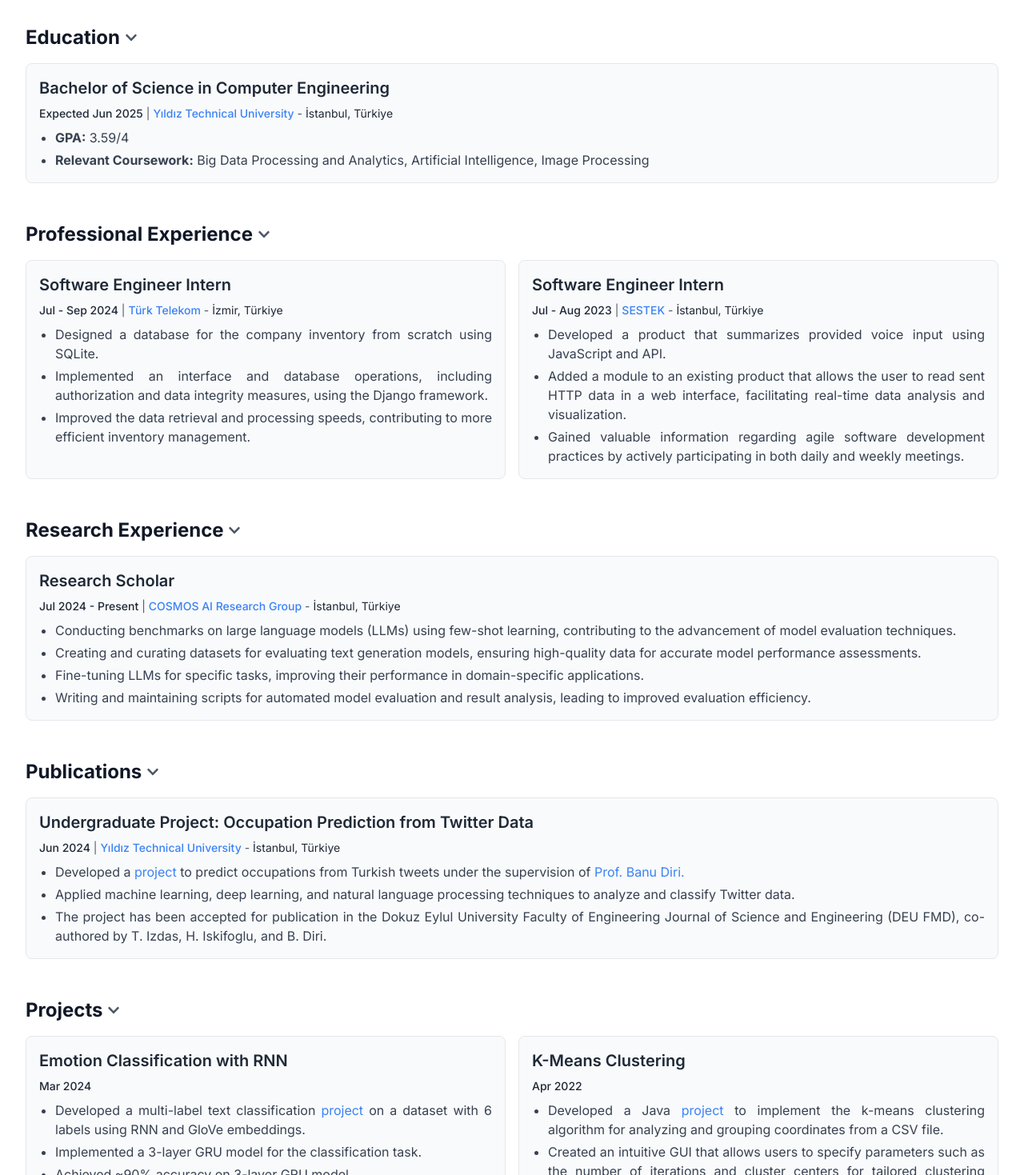
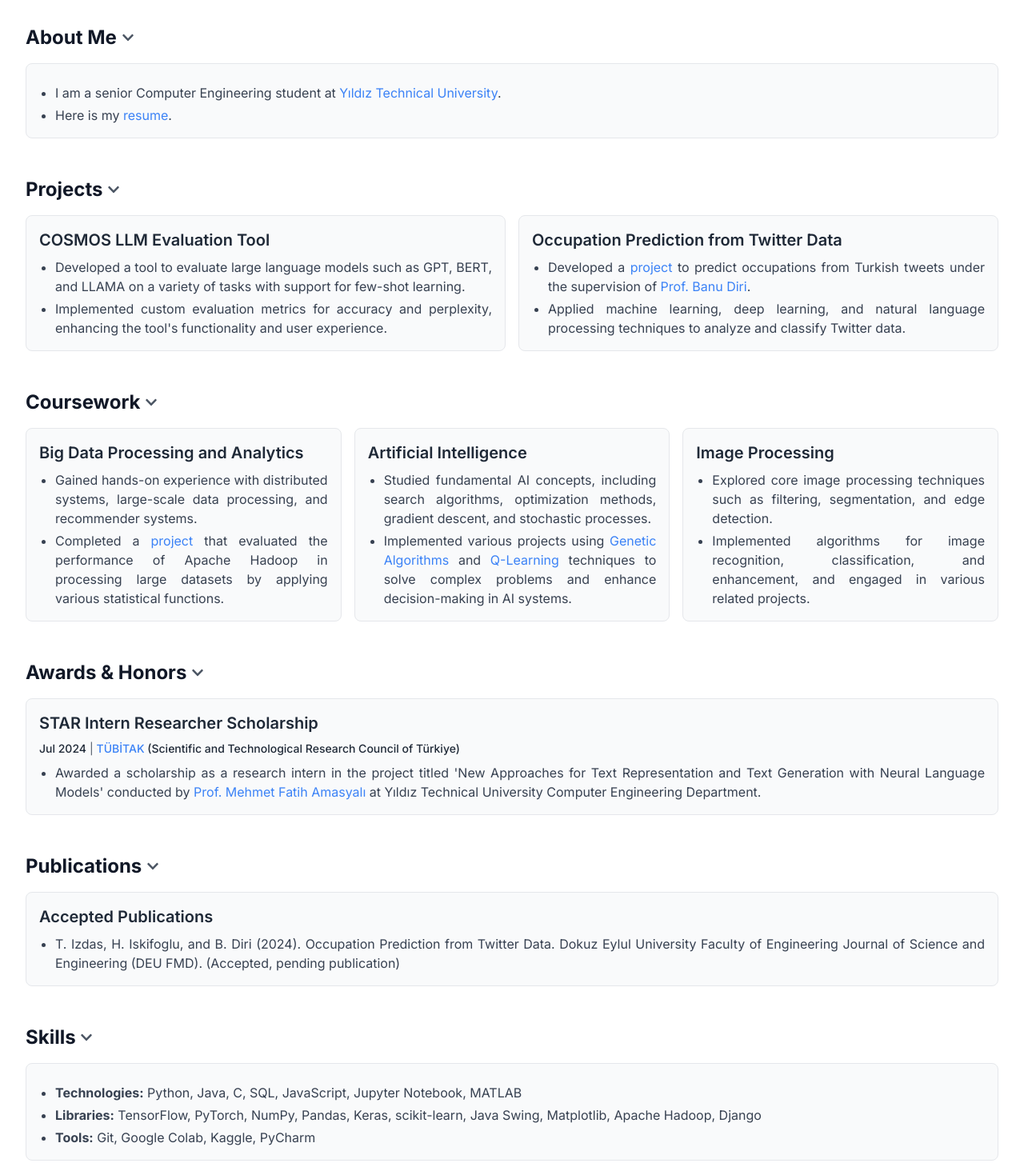
Before and after one commit to tolgaizdas/personal-website, a Next.js app: page / in a window 1280 px wide. Shown: the part 201-1670 px from the top of the page at 80% size. Built offline with nearby package versions, Linux system fonts and the light colour scheme.

Commit message:
added/removed/updated some sections, added resume

```diff
--- a/src/app/page.js
+++ b/src/app/page.js
@@ -13,6 +13,25 @@ export default function Home() {
     email: "tolgaizdas@gmail.com",
     githubUrl: "https://github.com/tolgaizdas",
     linkedinUrl: "https://linkedin.com/in/tolgaizdas",
+  };
+
+  const aboutMe = {
+    header: "About Me",
+    subsections: [
+      {
+        header: "",
+        date: "",
+        company: "",
+        location: "",
+        description: [
+          `I am a senior Computer Engineering student at ${generate_a_tag(
+          "https://www.yildiz.edu.tr/en",
+          "Yıldız Technical University"
+        )}.`,
+          `Here is my ${generate_a_tag("/tolgaizdas-resume.pdf", "resume")}.`,
+        ],
+      },
+    ],
   };
 
   const education = {
@@ -90,58 +109,47 @@ export default function Home() {
     header: "Publications",
     subsections: [
       {
-        header:
-          "Undergraduate Project: Occupation Prediction from Twitter Data",
-        date: "Jun 2024",
-        company: generate_a_tag(
-          "https://www.yildiz.edu.tr/en",
-          "Yıldız Technical University"
-        ),
-        location: "İstanbul, Türkiye",
+        header: "Accepted Publications",
+        date: "",
+        company: "",
+        location: "",
+        description: [
+          `T. Izdas, H. Iskifoglu, and B. Diri (2024).
+          Occupation Prediction from Twitter Data.
+          Dokuz Eylul University Faculty of Engineering Journal of Science and Engineering (DEU FMD). (Accepted, pending publication)`,
+        ],
+      },
+    ],
+  };
+
+
+  const projects = {
+    header: "Projects",
+    subsections: [
+      {
+        header: "COSMOS LLM Evaluation Tool",
+        date: "",
+        company: "",
+        location: "",
+        description: [
+          "Developed a tool to evaluate large language models such as GPT, BERT, and LLAMA on a variety of tasks with support for few-shot learning.",
+          "Implemented custom evaluation metrics for accuracy and perplexity, enhancing the tool's functionality and user experience.",
+        ],
+      },
+      {
+        header: "Occupation Prediction from Twitter Data",
+        date: "",
+        company: "",
+        location: "",
         description: [
           `Developed a ${generate_a_tag(
             "https://github.com/tolgaizdas/Occupation-Prediction",
             "project"
           )} to predict occupations from Turkish tweets under the supervision of ${generate_a_tag(
             "https://scholar.google.com.tr/citations?hl=en&user=GUQMy2UAAAAJ&hl=en",
-            "Prof. Banu Diri."
-          )}`,
+            "Prof. Banu Diri"
+          )}.`,
           "Applied machine learning, deep learning, and natural language processing techniques to analyze and classify Twitter data.",
-          "The project has been accepted for publication in the Dokuz Eylul University Faculty of Engineering Journal of Science and Engineering (DEU FMD), co-authored by T. Izdas, H. Iskifoglu, and B. Diri.",
-        ],
-      },
-    ],
-  };
-
-  const projects = {
-    header: "Projects",
-    subsections: [
-      {
-        header: "Emotion Classification with RNN",
-        date: "Mar 2024",
-        company: "",
-        location: "",
-        description: [
-          `Developed a multi-label text classification ${generate_a_tag(
-            "https://github.com/tolgaizdas/Emotion-Classification-with-RNN",
-            "project"
-          )}
-            on a dataset with 6 labels using RNN and GloVe embeddings.`,
-          "Implemented a 3-layer GRU model for the classification task.",
-          "Achieved ~90% accuracy on 3-layer GRU model.",
-        ],
-      },
-      {
-        header: "K-Means Clustering",
-        date: "Apr 2022",
-        company: "",
-        location: "",
-        description: [
-          `Developed a Java ${generate_a_tag(
-            "https://github.com/tolgaizdas/K-Means-Clustering",
-            "project"
-          )} to implement the k-means clustering algorithm for analyzing and grouping coordinates from a CSV file.`,
-          "Created an intuitive GUI that allows users to specify parameters such as the number of iterations and cluster centers for tailored clustering results.",
         ],
       },
     ],
@@ -271,16 +279,16 @@ export default function Home() {
     <div className="pt-4 pb-4 pl-8 pr-8">
       <ThemeToggle />
       <Title {...title} />
-      <Section {...education} />
-      <Section {...professionalExperience} />
-      <Section {...researchExperience} />
+      <Section {...aboutMe} />
+      {/* <Section {...education} /> */}
+      {/* <Section {...professionalExperience} /> <Section {...researchExperience} /> */}
+      <Section {...projects} />
+      <Section {...coursework} />
+      <Section {...awardsAndHonors} />
       <Section {...publications} />
-      <Section {...projects} />
-      <Section {...awardsAndHonors} />
-      <Section {...accomplishments} />
-      <Section {...coursework} />
+      {/* <Section {...accomplishments} /> */}
       <Section {...skills} />
-      <Section {...languages} />
+      {/* <Section {...languages} /> */}
     </div>
   );
 }
```
Also changed, not shown: 1 other file (tests, documents, lock files or other folders).
